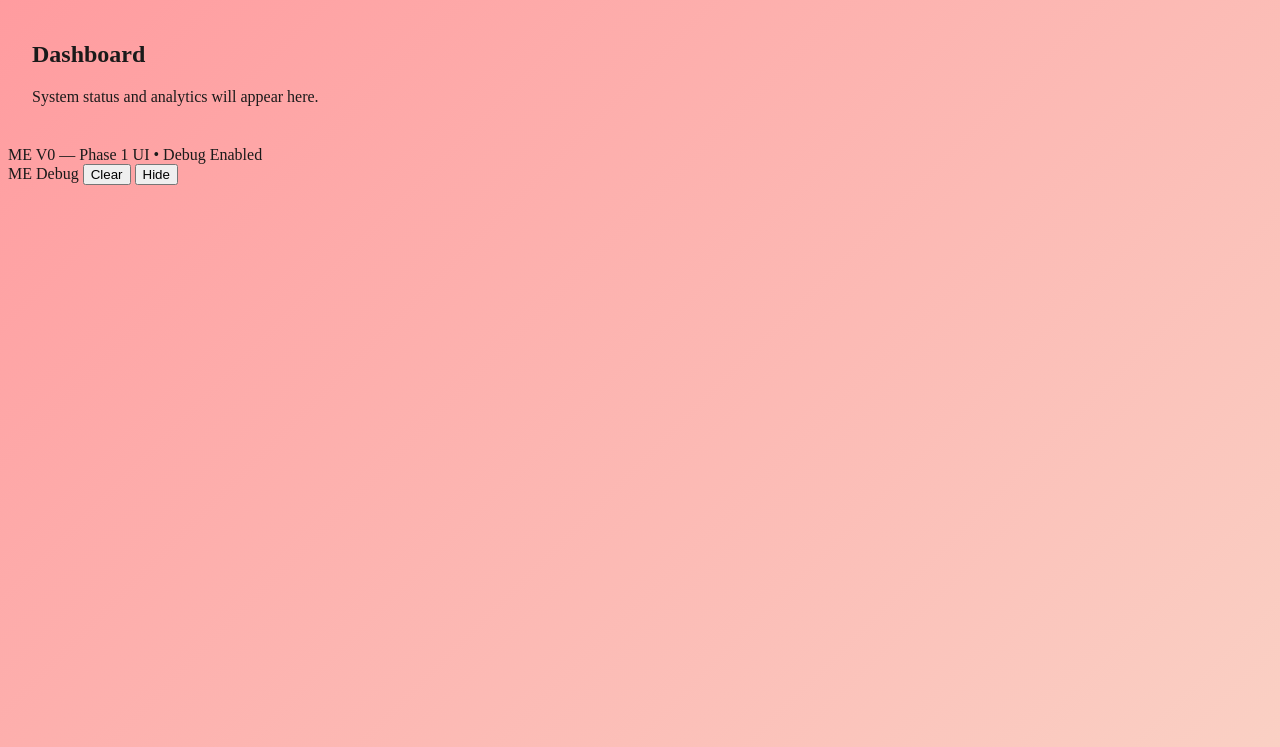
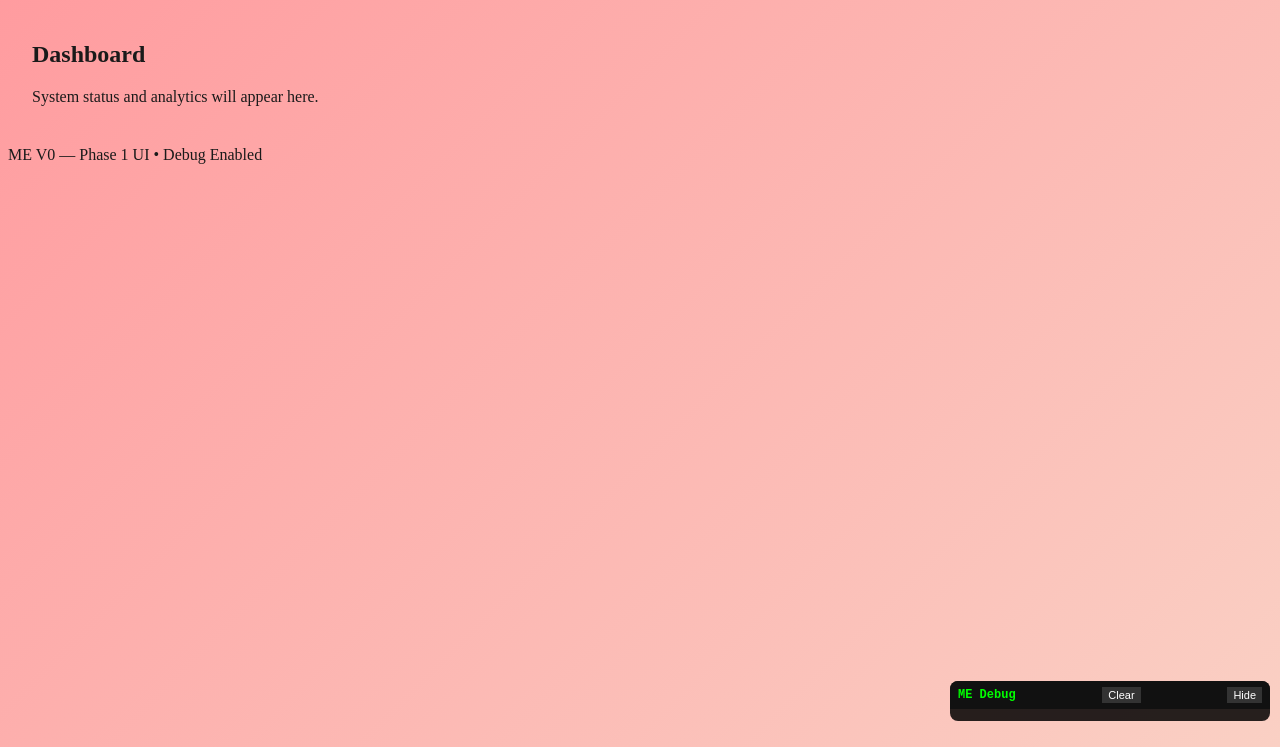
Before and after one commit to atorhub/Me-V0, a plain HTML site: page index.html in a window 1280 px wide. Shown: the part 69-816 px from the top of the page. Drawn offline with Linux system fonts and the light colour scheme.

Commit message:
Style debug panel overlay
Adds fixed-position debug panel styling with scrollable log output.

```diff
--- a/style.css
+++ b/style.css
@@ -48,3 +48,49 @@ body.theme-zen {
     transform: translateY(0);
   }
 }
+/* =========================
+   DEBUG PANEL
+========================= */
+
+.debug-panel {
+  position: fixed;
+  bottom: 10px;
+  right: 10px;
+  width: 320px;
+  max-height: 40vh;
+  background: rgba(0,0,0,0.85);
+  color: #0f0;
+  font-family: monospace;
+  font-size: 12px;
+  border-radius: 8px;
+  overflow: hidden;
+  z-index: 9999;
+}
+
+.debug-header {
+  display: flex;
+  justify-content: space-between;
+  align-items: center;
+  background: #111;
+  padding: 6px 8px;
+  font-weight: bold;
+}
+
+.debug-header button {
+  background: #333;
+  color: #fff;
+  border: none;
+  padding: 2px 6px;
+  font-size: 11px;
+  cursor: pointer;
+}
+
+.debug-log {
+  padding: 6px;
+  overflow-y: auto;
+  max-height: 30vh;
+}
+
+.debug-hidden {
+  display: none;
+}
```
